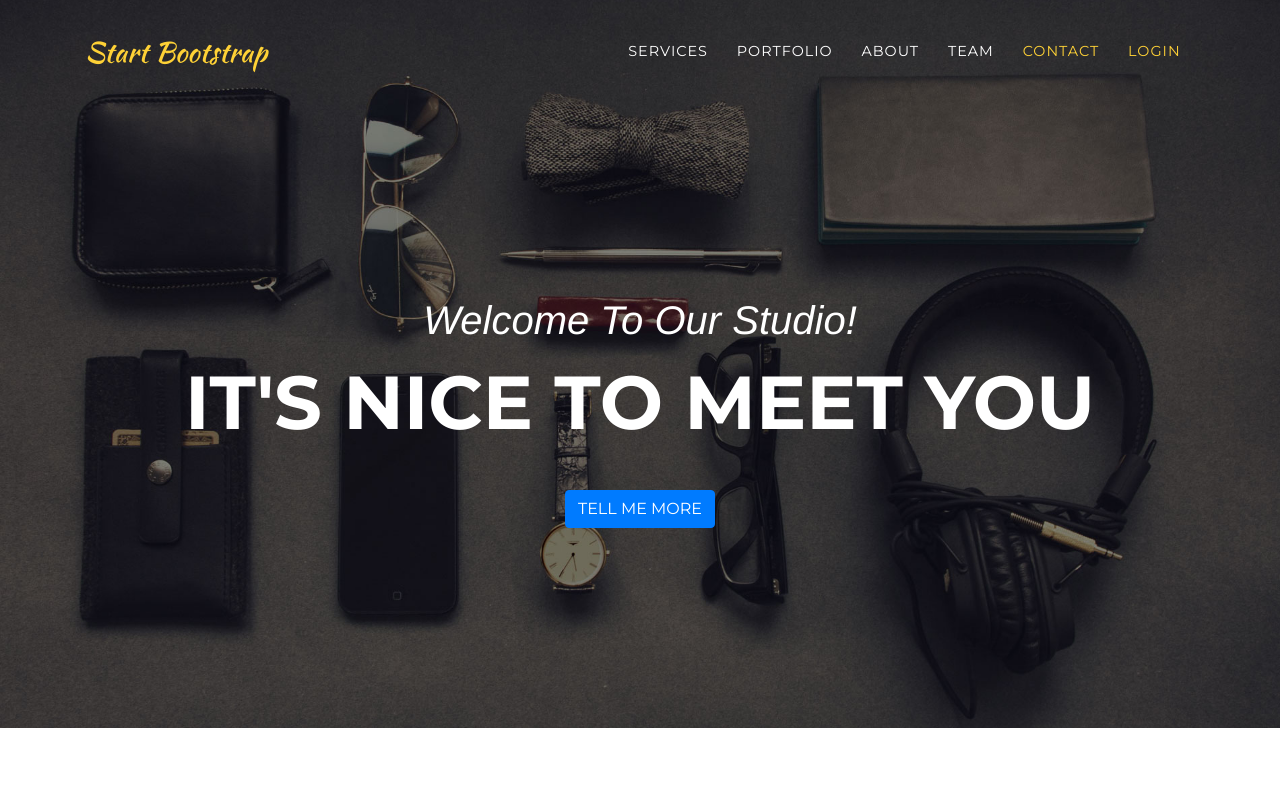
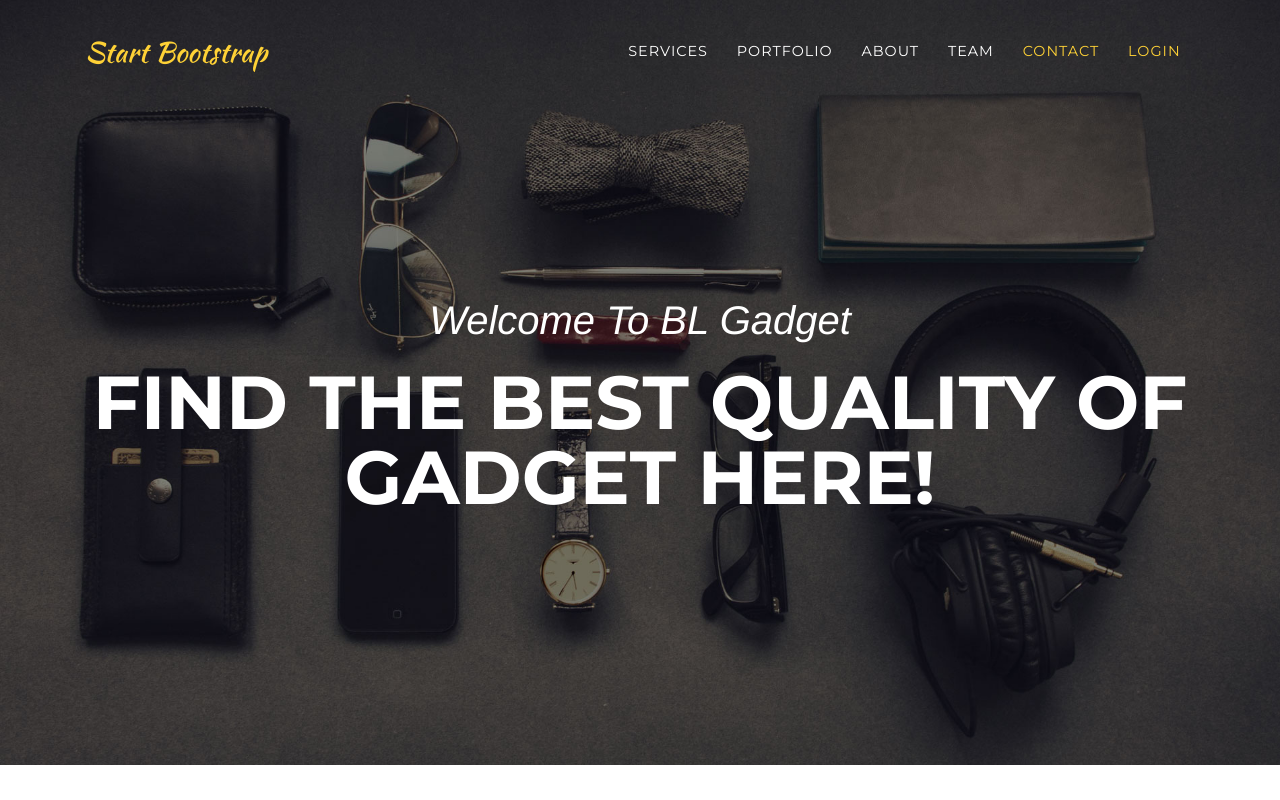
Before and after one commit to remonc97/Xmarket, a website with bundled scripts: page index.html in a window 1280 px wide. Shown: the top 800 px of the page. Built offline with nearby package versions, Linux system fonts and the light colour scheme; a web font is replaced by a local one.

```diff
--- a/index.html
+++ b/index.html
@@ -64,9 +64,8 @@
     <header class="masthead">
       <div class="container">
         <div class="intro-text">
-          <div class="intro-lead-in">Welcome To Our Studio!</div>
-          <div class="intro-heading text-uppercase">It's Nice To Meet You</div>
-          <a class="btn btn-primary btn-xl text-uppercase js-scroll-trigger" href="#services">Tell Me More</a>
+          <div class="intro-lead-in">Welcome To BL Gadget</div>
+          <div class="intro-heading text-uppercase">Find The Best Quality of Gadget Here!</div>
         </div>
       </div>
     </header>
```
